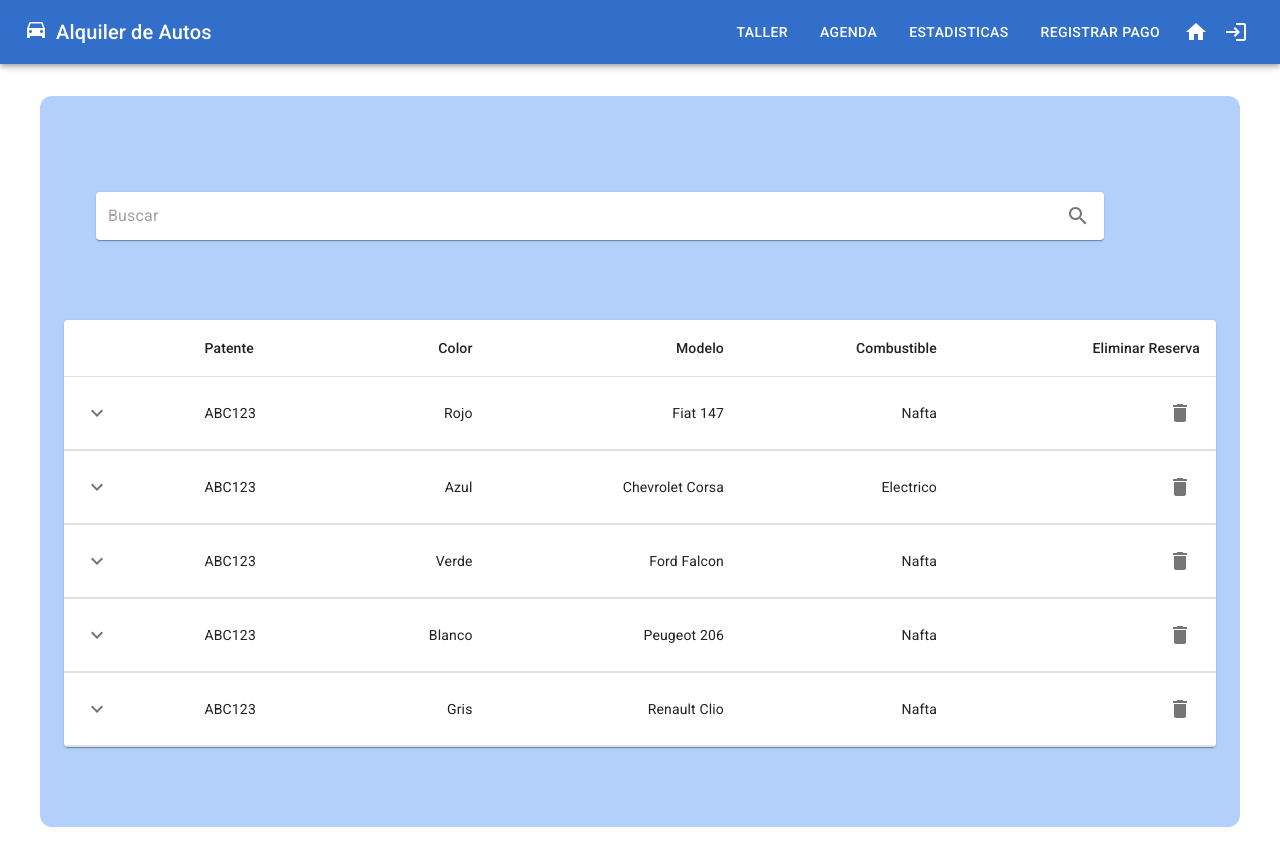
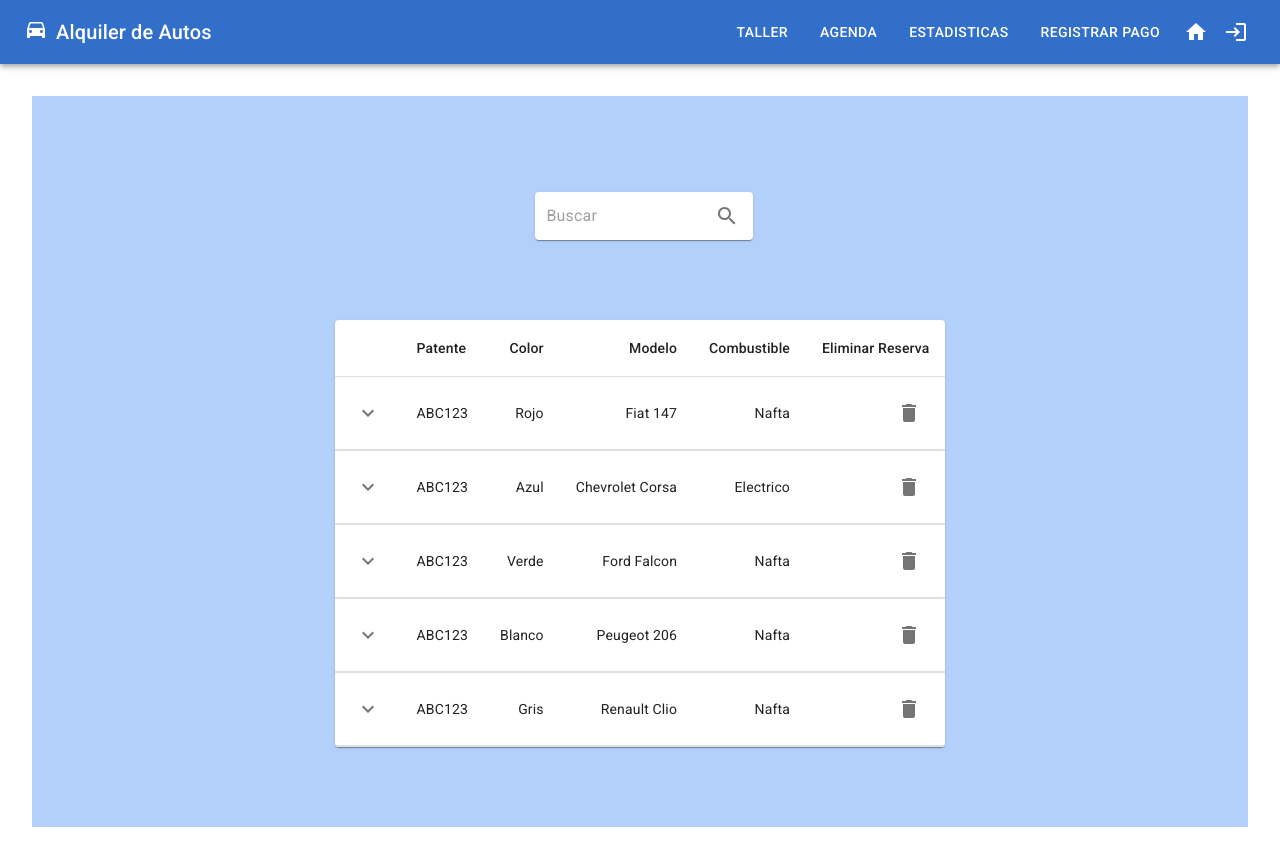
Before and after one commit to DesApp-2024c1-Grupo-1/Alquiler-Autos, a React (Vite) app: page /agenda in a window 1280 px wide. Built offline with nearby package versions, Linux system fonts and the light colour scheme.

Commit message:
cambios en agenda

```diff
--- a/src/index.css
+++ b/src/index.css
@@ -22,6 +22,7 @@ a:hover {
 }
 
 body {
+  background-color: "#B3D0FB";
   margin: 0;
   min-width: 320px;
   min-height: 100vh;
--- a/src/pages/Agenda.jsx
+++ b/src/pages/Agenda.jsx
@@ -42,16 +42,17 @@ function createData(patente, color, modelo, combustible, eliminar) {
   }
 
 function Agenda() {
-    return (
-            <Container sx={{backgroundColor:"#B3D0FB", pb:10, borderRadius:3}}>
-            <Grid
+  return (
+    <Stack sx={{width:"100%", height:"100%", backgroundColor:"#B3D0FB"}} >
+             <Container sx={{pb:10, borderRadius:3}}>
+             <Grid
                     sx={{ display: 'flex',
                     flexDirection: 'column',
-                    alignItems: '',
+                    alignItems: 'center',
                     pt:10
                     }}>
 
-                <Buscador sx={{ mx: 20, my: 20}} />
+                <Buscador sx={{}} />
 
                 <Grid sx={{mt:10}}>
                     <TableContainer component={Paper}>
@@ -76,7 +77,10 @@ function Agenda() {
                 </Grid>
             </Grid>
             </Container>
-    );
+        </Stack>
+
+
+  );
 }
 
 export default Agenda;
@@ -172,5 +176,3 @@ const rows = [
   createData('ABC123', 'Blanco', 'Peugeot 206', 'Nafta'),
   createData('ABC123', 'Gris', 'Renault Clio', 'Nafta'),
 ];
-
-//createData('ABC123', 'Rojo', 'Fiat 147', 'Manual', 'Nafta', capacidad),
```
